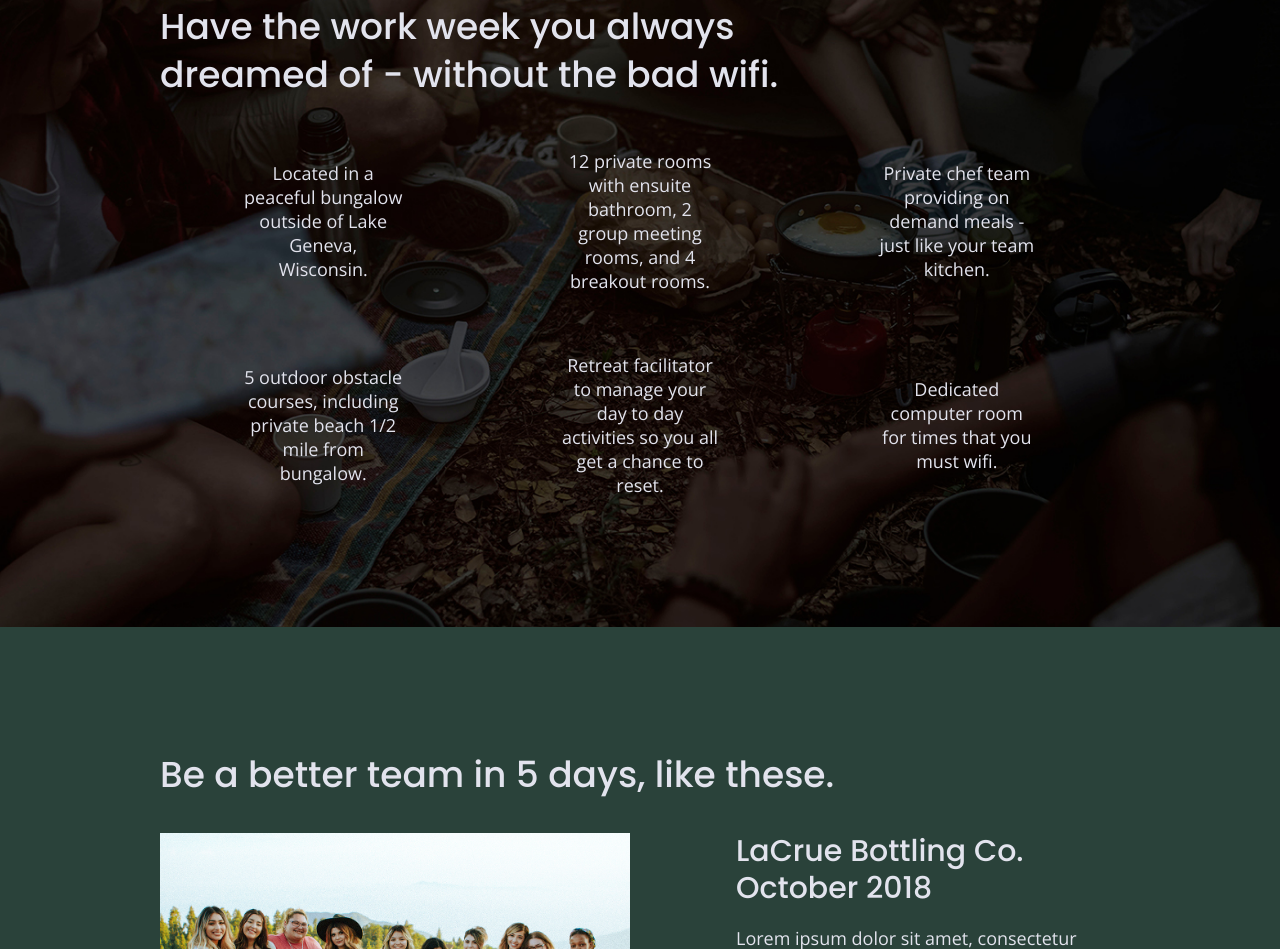
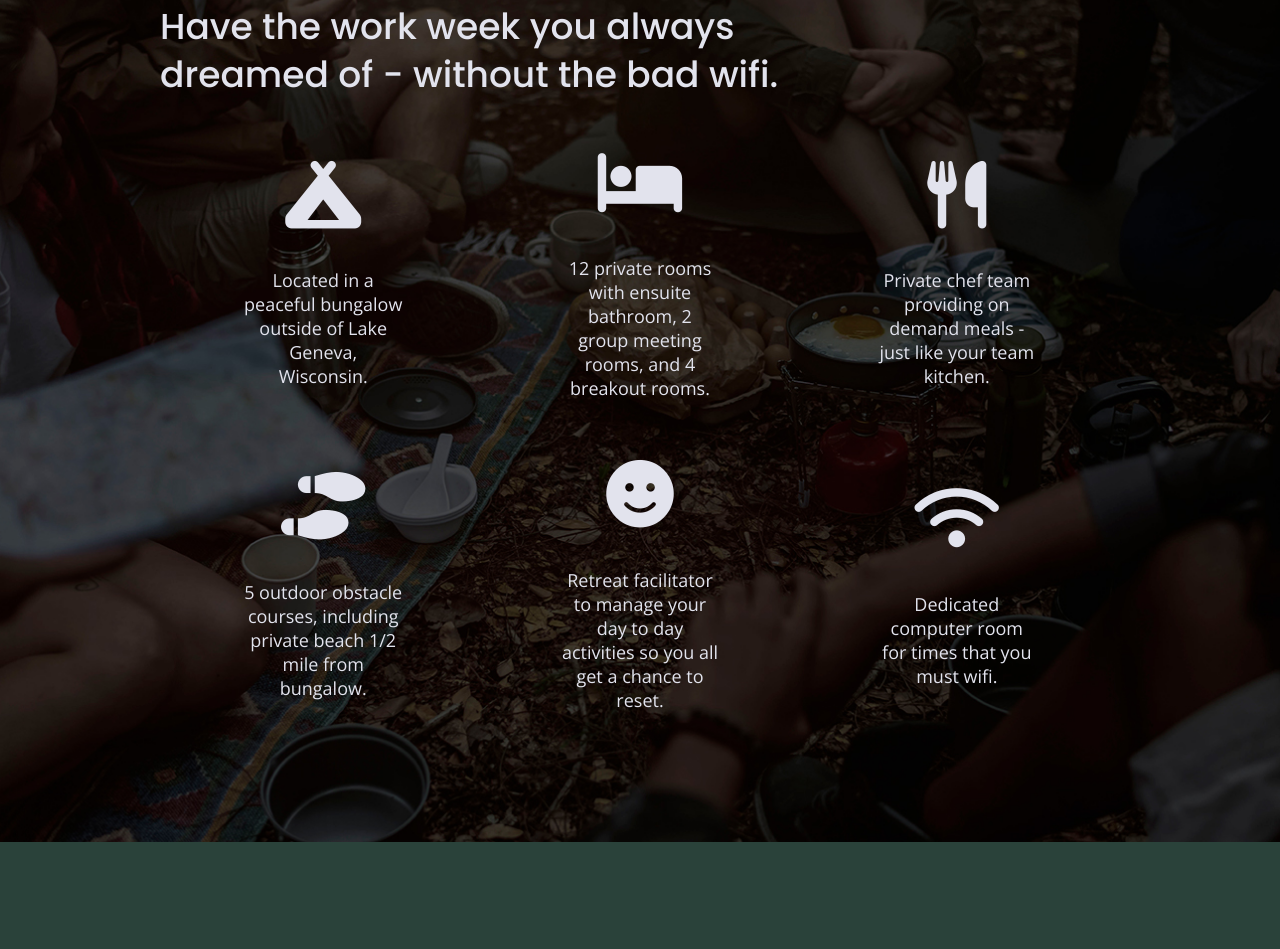
Before and after one commit to ellepetruccelli/unplugged-retreat, a plain HTML site: page index.html in a window 1280 px wide. Shown: the part 1037-1986 px from the top of the page. Drawn offline with nearby package versions, Linux system fonts and the light colour scheme.

Commit message:
added fontawesome features icons

```diff
--- a/css/main.css
+++ b/css/main.css
@@ -330,6 +330,11 @@ input[type=button] {
 .features p {
   text-align: center;
   margin: 0;
+}
+
+.features i {
+  font-size: 3.75em;
+  margin-bottom: 40px;
 }
 
 /* ---------- Reviews ---------- */
--- a/index.html
+++ b/index.html
@@ -16,6 +16,9 @@
 
   <!--Google Fonts -->
   <link href="https://fonts.googleapis.com/css?family=Open+Sans:400,700|Poppins:500,700" rel="stylesheet">
+
+  <!-- Font Awesome Version 5.10.1 -->
+  <script src="https://kit.fontawesome.com/6aafd88e33.js"></script>
 
   <meta name="theme-color" content="#fafafa">
 </head>
@@ -73,6 +76,7 @@
         <div class="feature-items">
           <article>
             <p class="fontawesome-icon">
+              <i class="fas fa-campground"></i>
             </p>
             <p class="features-item-description">
               Located in a peaceful bungalow outside of Lake Geneva, Wisconsin.
@@ -80,6 +84,7 @@
           </article>
           <article>
             <p class="fontawesome-icon">
+              <i class="fas fa-bed"></i>
             </p>
             <p class="features-item-description">
               12 private rooms with ensuite bathroom, 2 group meeting rooms, and 4 breakout rooms.
@@ -87,6 +92,7 @@
           </article>
           <article>
             <p class="fontawesome-icon">
+              <i class="fas fa-utensils"></i>
             </p>
             <p class="features-item-description">
               Private chef team providing on demand meals - just like your team kitchen.
@@ -94,6 +100,7 @@
           </article>
           <article>
             <p class="fontawesome-icon">
+              <i class="fas fa-shoe-prints"></i>
             </p>
             <p class="features-item-description">
               5 outdoor obstacle courses, including private beach 1/2 mile from bungalow.
@@ -101,13 +108,16 @@
           </article>
           <article>
             <p class="fontawesome-icon">
+              <i class="fas fa-smile"></i>
             </p>
             <p class="features-item-description">
               Retreat facilitator to manage your day to day activities so you all get a chance to reset.
             </p>
           </article>
           <article>
-            <p class="fontawesome-icon"></p>
+            <p class="fontawesome-icon">
+              <i class="fas fa-wifi"></i>
+            </p>
             <p class="features-item-description">
               Dedicated computer room for times that you must wifi.
             </p>
```
Also changed, not shown: about/index.html (+3 -0 lines), faq/index.html (+3 -0 lines).
